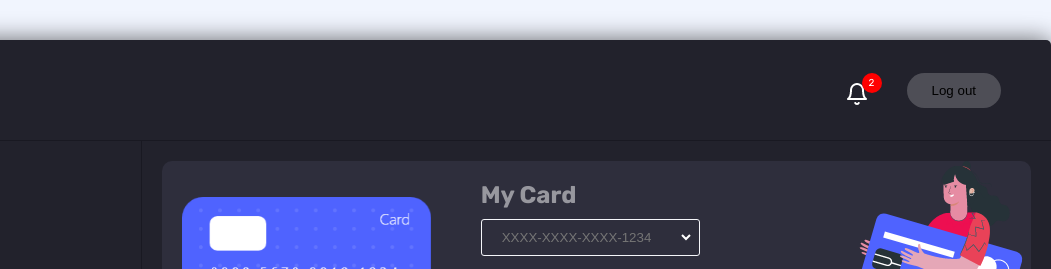
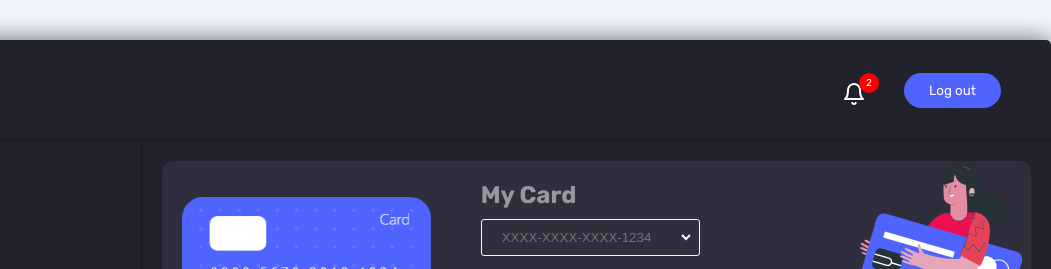
Before and after one commit to fultonoff/dashboard, a plain HTML site: page index.html in a window 1280 px wide. Shown: the top 269 px of the page, 229-1280 px from the left. Drawn offline with nearby package versions, Linux system fonts and the light colour scheme.

Commit message:
added effect

```diff
--- a/index.html
+++ b/index.html
@@ -28,7 +28,7 @@
 
 <body>
     <div class="container">
-        <div class="header" >
+        <div class="header">
             <div class="header__logo">
                 <img src="./img/Logo.png" alt="">
             </div>
@@ -39,7 +39,7 @@
                 </div>
 
                 <div class="header__notification-box">
-                    2
+                    <span>2</span>
                 </div>
             </div>
 
@@ -52,7 +52,7 @@
 
         <main class="main">
 
-            <div class="main__side" >
+            <div class="main__side">
                 <div class="user">
                     <div class="user__photo">
                         <img src="./img/PP.png" alt="">
@@ -210,12 +210,13 @@
 
                 </div>
 
-                <footer class="footer">Designed with &#9829; by <a href="https://fulton-dev.com/" target="_blank">Fulton-dev</a></footer>
+                <footer class="footer">Designed with &#9829; by <a href="https://fulton-dev.com/"
+                        target="_blank">Fulton-dev</a></footer>
             </div>
 
             <div class="main__content">
                 <div class="card">
-                    <div class="card__image" data-tilt data-tilt-reverse="true" >
+                    <div class="card__image" data-tilt data-tilt-reverse="true">
                         <img src="./img/Card.png" alt="">
                     </div>
 
@@ -330,7 +331,7 @@
 
                         <button class="reward__btn">Redeem Now</button>
 
-                        <hr size="1.5px" >
+                        <hr size="1.5px">
 
                         <div class="reward__goal ">
                             <h1>Reward Goals</h1>
--- a/sass/_layout.scss
+++ b/sass/_layout.scss
@@ -43,6 +43,15 @@ body{
         position: relative;
         margin-right: 2rem;
         margin-top: 1rem;
+        cursor: pointer;
+        align-items: stretch;
+        transition: all .2s cubic-bezier(1, 0, 0, 1);
+
+        &:hover{
+
+            transform: translateY(-5px);
+        }
+
 
         &-box{
             background-color: red;
@@ -69,6 +78,17 @@ body{
         border: none;
         border-radius: 50px;
         margin-left: 2rem;
+        color: #fff;
+        font-family: inherit;
+        background-color: var(--color-purple);
+        outline: none;
+        cursor: pointer;
+        transition: all .2s cubic-bezier(1, 0, 0, 1);
+
+        &:hover{
+
+            transform: translateY(-5px);
+        }
 
     }
 }
```
Also changed, not shown: css/main.css, 1 other file.
